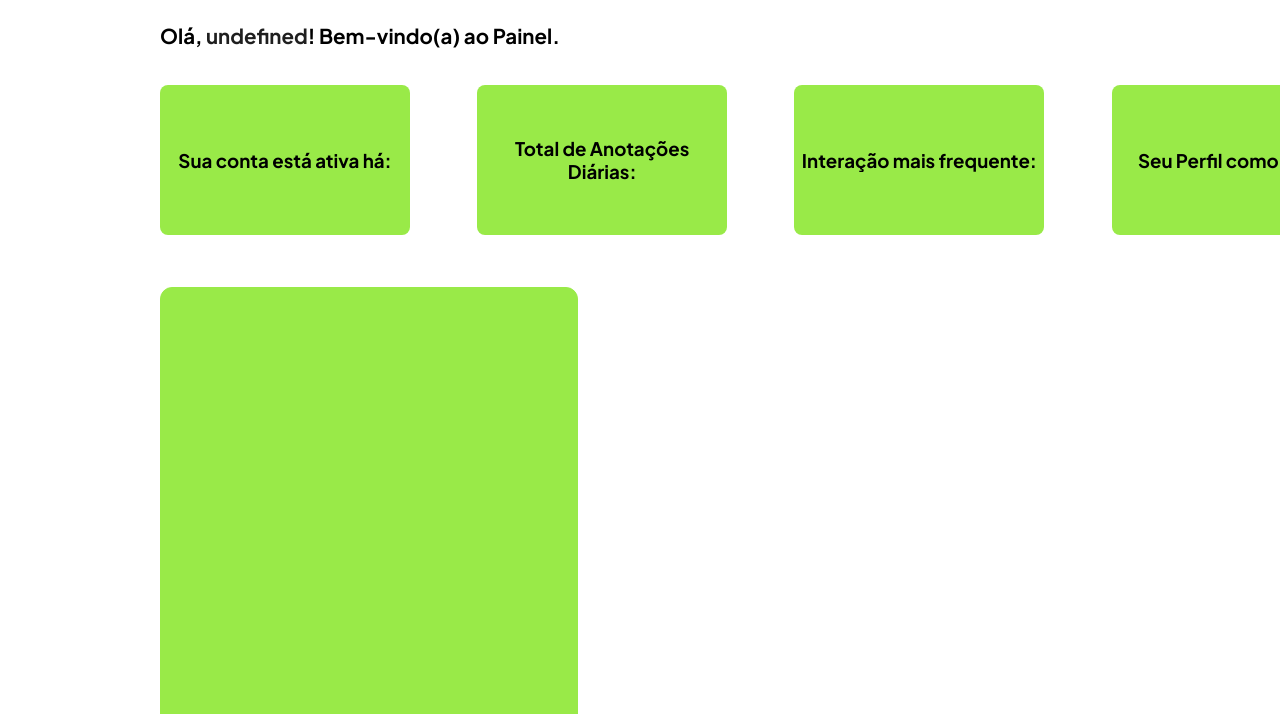
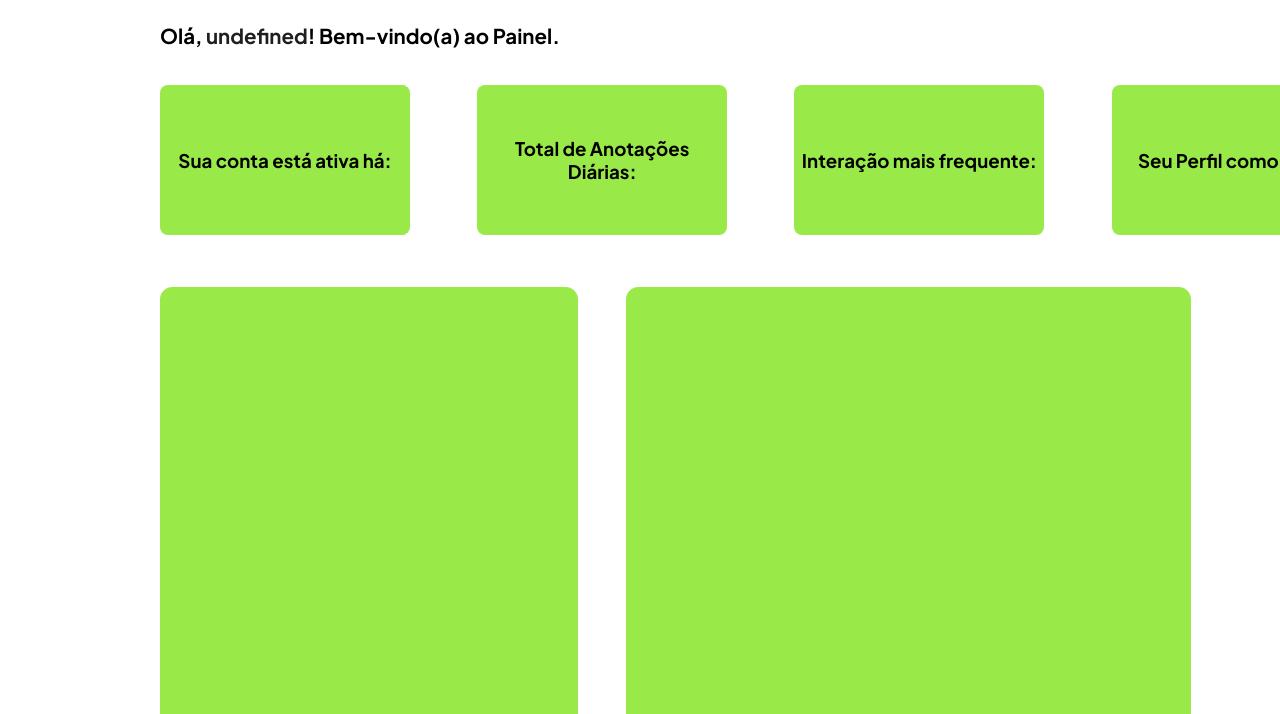
Before and after one commit to henriquedouradoo/capitulo, a website: page public/dashboard/dashboard.html in a window 1280 px wide. Shown: the part 86-800 px from the top of the page. Drawn offline with nearby package versions, Linux system fonts and the light colour scheme.

Commit message:
add: correção no estilo do gráfico sobre anotações

```diff
--- a/public/css/dashboard.css
+++ b/public/css/dashboard.css
@@ -191,6 +191,7 @@
     width: 100%;
 
     margin-left: 10rem;
+    gap: 3rem;
 }
 
 .grafico1 {
@@ -209,6 +210,27 @@
     margin-top: 0.8rem;
 }
 
+.grafico2 {
+    width: 41.5%;
+    border: 1px solid var(--green-100);
+    border-radius: 12px;
+    height: 65vh;
+    margin-bottom: 2rem;
+    margin-top: 1rem;
+    padding: 1rem;
+    background-color: var(--green-100);
+    transition: all 0.3s ease;
+}
+
+.grafico2:hover {
+    margin-top: 0.8rem;
+}
+
+#graficoAnotacoes {
+    margin-top: 3rem;
+    font-weight: bold;
+}
+
 #b_conta {
     color: white;
     background-color: var(--dark-100);
--- a/public/js/dashboard.js
+++ b/public/js/dashboard.js
@@ -53,7 +53,7 @@ function dadosDashboard() {
           datasets: [
             {
               data: [pontosCorretos, pontosErrados],
-              backgroundColor: ["#888", "#1F1F1F"],
+              backgroundColor: ["#fff", "#000"],
               borderWidth: 1,
             },
           ],
@@ -100,7 +100,7 @@ function dadosDashboard() {
             {
               label: "Anotações por Dia",
               data: valores,
-              backgroundColor: "#888",
+              backgroundColor: "#fff",
               borderWidth: 1,
             },
           ],
```
Also changed, not shown: public/css/ensinamentos.css (line endings or trailing spaces), public/css/quizDashboard.css (line endings or trailing spaces), public/css/quizEnsinamentos.css (line endings or trailing spaces), public/css/quizHabitos.css (line endings or trailing spaces), public/js/cadastro.js (line endings or trailing spaces), public/js/login.js (line endings or trailing spaces), public/js/quizDashboard.js (line endings or trailing spaces), public/js/quizEnsinamentos.js (line endings or trailing spaces), public/js/quizHabitos.js (line endings or trailing spaces), public/js/versiculoDashboard.js (line endings or trailing spaces), public/quiz/quizEnsinamentos.html (line endings or trailing spaces), public/quiz/quizHabitos.html (line endings or trailing spaces), src/controllers/dashboardController.js (line endings or trailing spaces), src/controllers/interacaoController.js (line endings or trailing spaces), 4 more files.
